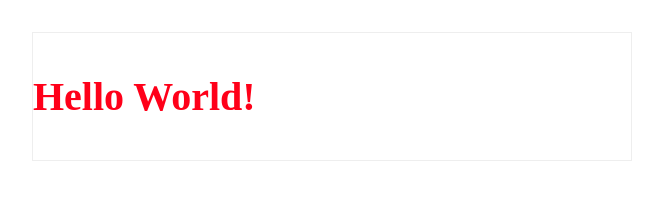
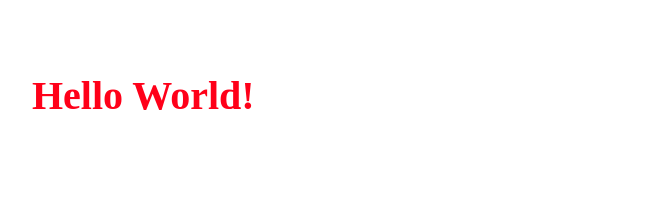
Before and after one commit to creator-dazed/awesome, a plain HTML site: page index.html in a window 1280 px wide. Shown: the whole page, without its empty margins (308-971 px from the left). Drawn offline with Linux system fonts and the light colour scheme.

Commit message:
Update index.html

```diff
--- a/index.html
+++ b/index.html
@@ -32,7 +32,6 @@
 
         .container {
             overflow: hidden;
-            border: 1px solid #eee;
         }
     </style>
 </head>
```
